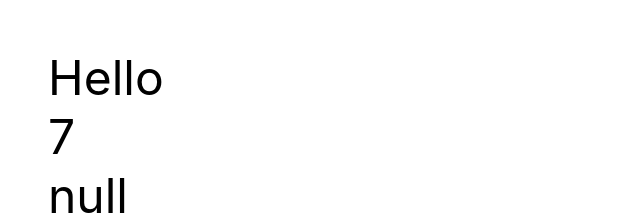
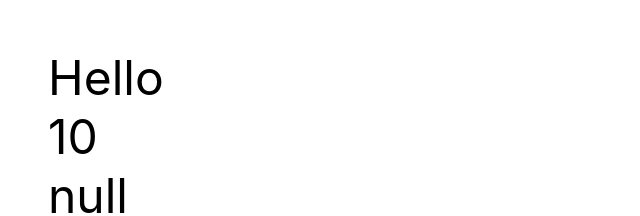
Before and after one commit to Rosenmatt1/hook-refresher, a React (Create React App) app: page / in a window 1280 px wide. Shown: the top 216 px of the page, without its empty margins (0-640 px from the left). Built offline with nearby package versions, Linux system fonts and the light colour scheme.

Commit message:
Tweaked the useStopWatch function to use conditionals instead of setInterval

```diff
--- a/src/App.js
+++ b/src/App.js
@@ -4,17 +4,36 @@ import { useFetch } from "./useFetch"
 import './App.css';
 
 const useStopWatch = () => {
-  const [count, setCount ] = useState(0)
+  const [count, setCount] = useState(0)
+
+  //   useEffect(() => {
+  //     const interval = setInterval(() => {
+  //       console.log(`count = ${count}`)
+  //       setCount((prev) => prev +1)
+  //       if (count >= 10)  return count
+
+  //     }, 1000)
+
+  //     return () => clearInterval(interval)
+  //   }, []) //useEffect would keep getting rerun if count was a dependency
+  //   return count
+  // }
 
   useEffect(() => {
-    const interval = setInterval(() => {
-      console.log(`count = ${count}`)
-      setCount((prev) => prev +1)
-    }, 1000)
+    if (count >= 10) {
+      return
+    }
+    else if (count < 10) {
+      setCount(count + 1)
+    }
 
-    return () => clearInterval(interval)
-  }, []) //useEffect would keep getting rerun if count was a dependency
+    console.log(count)
+    // const interval = setInterval(() => {
+    //   console.log(`count = ${count}`)
+    //   // setCount((prev) => prev + 1)
 
+    // }, 1000)
+  }, [count])
   return count
 }
 
@@ -22,7 +41,7 @@ const useStopWatch = () => {
 function App() {
   const [url, setUrl] = useState(null)
   const count = useStopWatch()
-  const { data } = useFetch({url})
+  const { data } = useFetch({ url })
 
 
   return (
```
